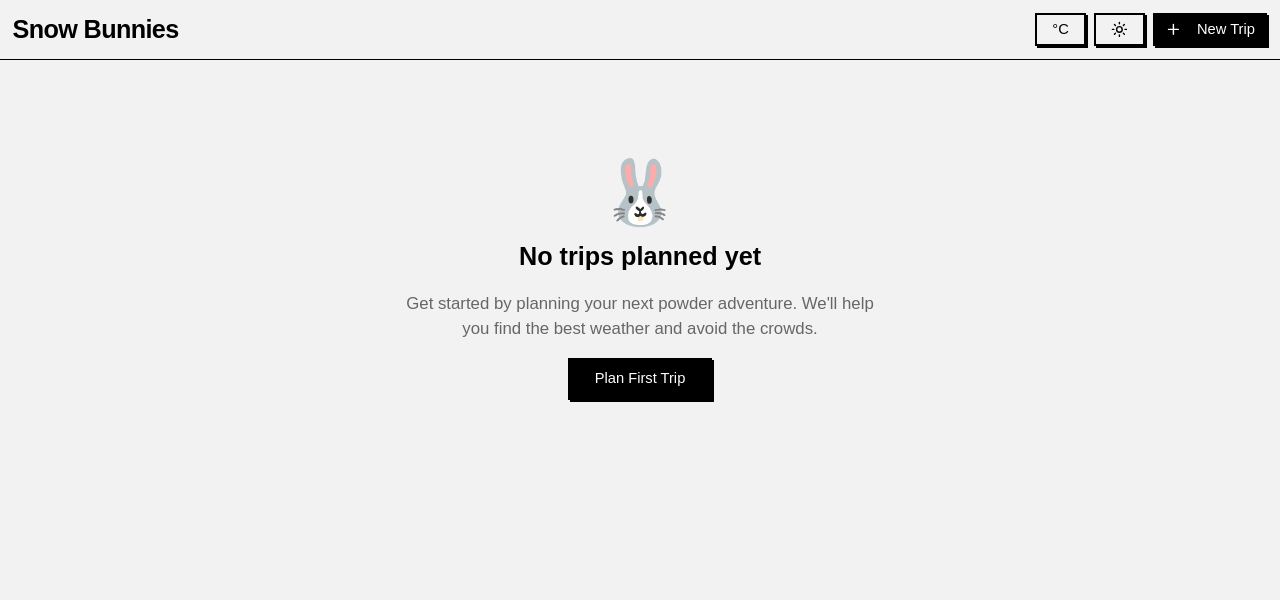
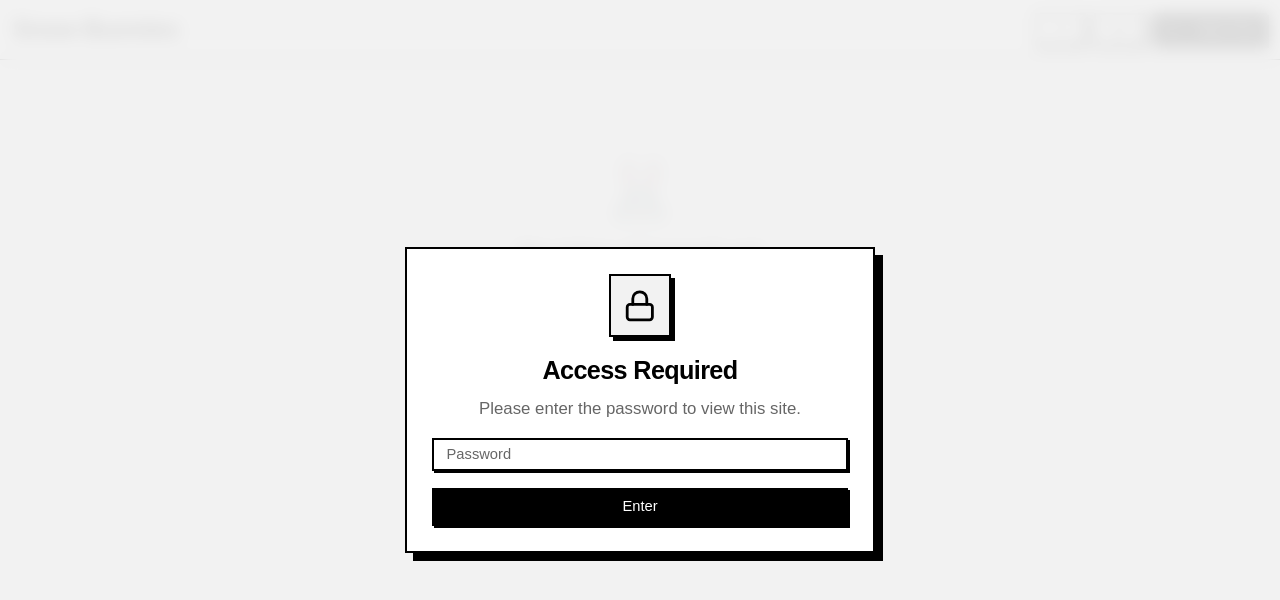
Before and after one commit to dhisonp/snow-bunnies, a Next.js app: page / in a window 1280 px wide. Shown: the top 600 px of the page. Built offline with nearby package versions, Linux system fonts and the light colour scheme; a web font is replaced by a local one.

Commit message:
require password

```diff
--- a/app/layout.tsx
+++ b/app/layout.tsx
@@ -4,6 +4,7 @@ import "./globals.css";
 import { cn } from "@/lib/utils";
 import { TemperatureProvider } from "@/components/TemperatureContext";
 import { ThemeProvider } from "@/components/ThemeProvider";
+import { PasswordProtection } from "@/components/PasswordProtection";
 
 const recursive = Recursive({
   subsets: ["latin"],
@@ -28,6 +29,7 @@ export default function RootLayout({
           recursive.variable
         )}
       >
+        <PasswordProtection />
         <ThemeProvider
           attribute="class"
           defaultTheme="system"
--- /dev/null
+++ b/components/PasswordProtection.tsx
@@ -0,0 +1,88 @@
+"use client";
+
+import { useState, useEffect } from "react";
+import { Input } from "@/components/ui/input";
+import { Button } from "@/components/ui/button";
+import { Lock } from "lucide-react";
+
+export function PasswordProtection() {
+  const [isAuthenticated, setIsAuthenticated] = useState(false);
+  const [password, setPassword] = useState("");
+  const [error, setError] = useState(false);
+  const [isClient, setIsClient] = useState(false);
+
+  useEffect(() => {
+    setIsClient(true);
+    const auth = localStorage.getItem("isAuthenticated");
+    if (auth === "true") {
+      setIsAuthenticated(true);
+    }
+  }, []);
+
+  const handleSubmit = (e: React.FormEvent) => {
+    e.preventDefault();
+    const sitePassword = process.env.NEXT_PUBLIC_SITE_PASSWORD || "snowbunnies";
+
+    if (password === sitePassword) {
+      localStorage.setItem("isAuthenticated", "true");
+      setIsAuthenticated(true);
+      setError(false);
+    } else {
+      setError(true);
+    }
+  };
+
+  if (!isClient || isAuthenticated) {
+    return null;
+  }
+
+  return (
+    <div className="fixed inset-0 z-[100] flex items-center justify-center bg-background/90 p-4 backdrop-blur-sm">
+      <div className="w-full max-w-md bg-card p-6 border-2 border-foreground shadow-[8px_8px_0px_0px_var(--foreground)] rounded-none">
+        <div className="flex flex-col items-center space-y-4">
+          <div className="p-3 border-2 border-foreground shadow-[4px_4px_0px_0px_var(--foreground)] bg-background">
+            <Lock className="h-8 w-8" />
+          </div>
+
+          <div className="text-center space-y-2">
+            <h2 className="text-2xl font-bold tracking-tight">
+              Access Required
+            </h2>
+            <p className="text-muted-foreground">
+              Please enter the password to view this site.
+            </p>
+          </div>
+
+          <form onSubmit={handleSubmit} className="w-full space-y-4">
+            <div className="space-y-2">
+              <Input
+                type="password"
+                placeholder="Password"
+                value={password}
+                onChange={(e) => {
+                  setPassword(e.target.value);
+                  setError(false);
+                }}
+                className={`w-full rounded-none border-2 shadow-[2px_2px_0px_0px_var(--foreground)] focus-visible:ring-0 focus-visible:ring-offset-0 ${
+                  error ? "border-red-500" : "border-foreground"
+                }`}
+              />
+              {error && (
+                <p className="text-xs font-medium text-red-500">
+                  Incorrect password. Please try again.
+                </p>
+              )}
+            </div>
+
+            <Button
+              type="submit"
+              className="w-full rounded-none border-2 border-foreground shadow-[2px_2px_0px_0px_var(--foreground)] active:translate-x-[2px] active:translate-y-[2px] active:shadow-none transition-all"
+            >
+              Enter
+            </Button>
+          </form>
+        </div>
+      </div>
+    </div>
+  );
+}
```
